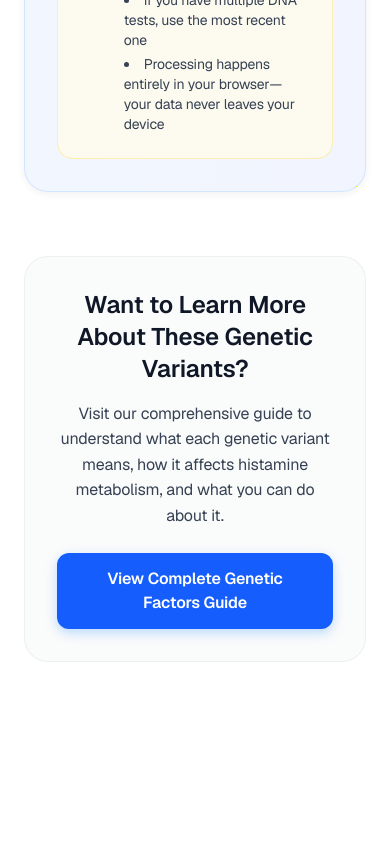
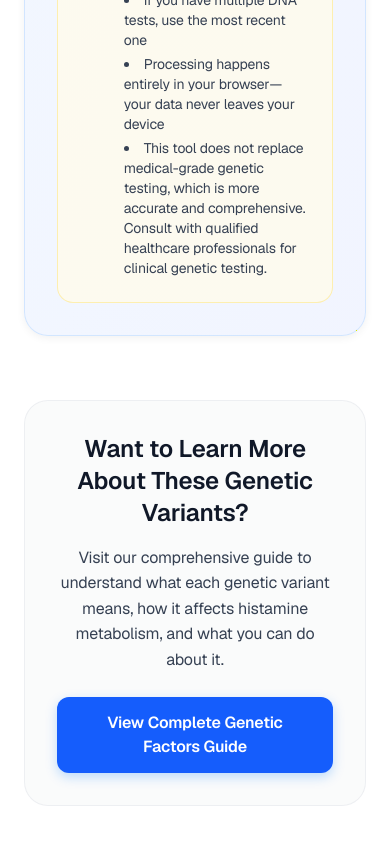
Before and after one commit to helloivanco/gadolinium.org, a Next.js app: page /dna-checker in a window 390 px wide. Shown: the part 3757-4601 px from the top of the page. Built offline with nearby package versions, Linux system fonts and the light colour scheme.

Commit message:
Update layout metadata by removing unused favicon links and adding viewport settings for improved responsiveness. Enhance DNACheckPage with a disclaimer about the limitations of the tool compared to medical-grade genetic testing, promoting user awareness and safety.

```diff
--- a/app/dna-checker/page.tsx
+++ b/app/dna-checker/page.tsx
@@ -238,6 +238,12 @@ const DNACheckPage = () => {
                       Processing happens entirely in your browser—your data
                       never leaves your device
                     </li>
+                    <li>
+                      This tool does not replace medical-grade genetic testing,
+                      which is more accurate and comprehensive. Consult with
+                      qualified healthcare professionals for clinical genetic
+                      testing.
+                    </li>
                   </ul>
                 </div>
               </div>
--- a/app/layout.tsx
+++ b/app/layout.tsx
@@ -52,26 +52,18 @@ export const metadata: Metadata = {
   classification: 'Medical Information Resource',
   icons: {
     icon: [
-      { url: '/favicon.ico', sizes: 'any' },
       { url: '/favicon-16x16.png', sizes: '16x16', type: 'image/png' },
       { url: '/favicon-32x32.png', sizes: '32x32', type: 'image/png' },
-      { url: '/favicon.svg', type: 'image/svg+xml' },
     ],
     apple: [
       { url: '/apple-touch-icon.png', sizes: '180x180', type: 'image/png' },
     ],
-    other: [
-      {
-        rel: 'android-chrome-192x192',
-        url: '/android-chrome-192x192.png',
-      },
-      {
-        rel: 'android-chrome-512x512',
-        url: '/android-chrome-512x512.png',
-      },
-    ],
   },
   manifest: '/manifest.json',
+  viewport: {
+    width: 'device-width',
+    initialScale: 1,
+  },
   formatDetection: {
     email: false,
     address: false,
@@ -138,12 +130,7 @@ export default function RootLayout({
   return (
     <html lang='en'>
       <head>
-        <link rel='icon' href='/favicon.ico' sizes='any' />
-        <link rel='icon' href='/favicon.svg' type='image/svg+xml' />
-        <link rel='apple-touch-icon' href='/apple-touch-icon.png' />
-        <link rel='manifest' href='/manifest.json' />
         <meta name='theme-color' content='#007aff' />
-        <meta name='viewport' content='width=device-width, initial-scale=1' />
       </head>
       <body
         className={`${geistSans.variable} ${geistMono.variable} antialiased`}>
```
